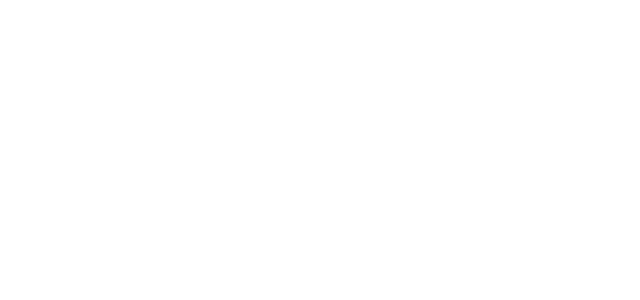
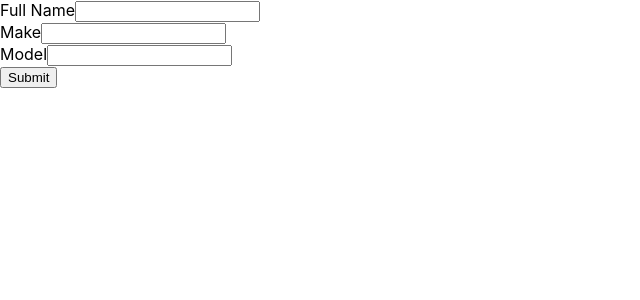
Before and after one commit to bethel-school-of-technology/team-ramsey-rebels-frontend, a React (Create React App) app: page /owner_signup in a window 1280 px wide. Shown: the top 300 px of the page, without its empty margins (0-640 px from the left). Built offline with nearby package versions, Linux system fonts and the light colour scheme.

Commit message:
created Owner Signup component

```diff
--- a/src/App.js
+++ b/src/App.js
@@ -13,6 +13,7 @@
 import OwnerNav from './components/Owner/OwnerNav';
 import UserType from './components/UserType'
 import OwnerDashboard from './components/Owner/OwnerDashboard';
+import OwnerSignup from './components/Signup/OwnerSignup';
 import MechanicSignup from './components/Mechanic/MechanicNav';
 import MechanicDashboard from './components/Mechanic/MechanicDashboard';
 
@@ -25,6 +26,7 @@
       <Route path="/ownerreq" component={OwnerReq} />
       <Route path="/ownernav" component={OwnerNav} />
       <Route path="/ownerdashboard" component={OwnerDashboard} />
+      <Route path="/owner_signup" component={OwnerSignup} />
       <Route path="/mechanicsignup" component={MechanicSignup} />
       <Route path="/mechanic_dashboard" component={MechanicDashboard} />
     </div>
--- /dev/null
+++ b/src/components/Signup/OwnerSignup.js
@@ -0,0 +1,26 @@
+import React from 'react';
+import PropTypes from 'prop-types';
+
+function tempAlert(){
+  alert('temporary alert function');
+};
+
+const OwnerSignup = () => (
+  <div>
+    <form>
+      <label>Full Name</label>
+      <input type="text" id="name" /><br />
+      <label>Make</label>
+      <input type="text" id="businessName" /><br />
+      <label>Model</label>
+      <input type="text" id="phone" /><br />
+      <button onClick={tempAlert}>Submit</button>
+    </form>
+  </div>
+);
+
+OwnerSignup.propTypes = {};
+
+OwnerSignup.defaultProps = {};
+
+export default OwnerSignup;
```
